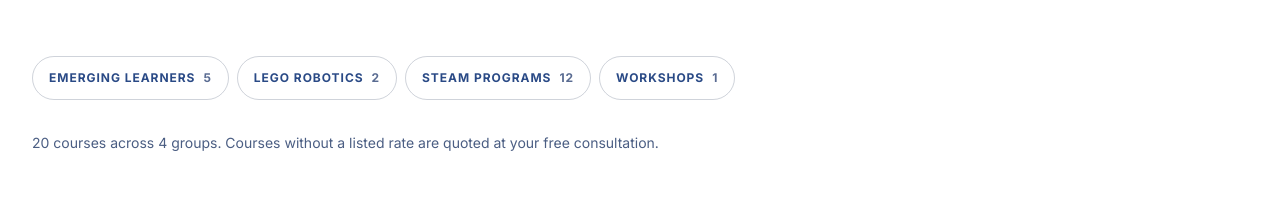
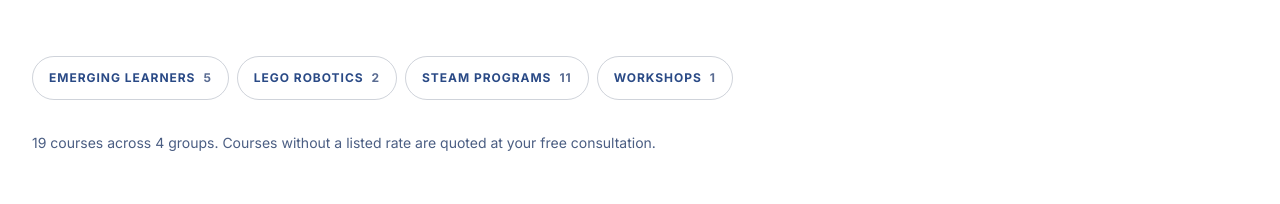
Before and after one commit to Bennyboy0789/resourceroomnc, a Next.js app: page /courses in a window 1280 px wide. Shown: the part 674-878 px from the top of the page. Built offline with nearby package versions, Linux system fonts and the light colour scheme.

Commit message:
update
scratch remove

```diff
--- a/src/content/courses.ts
+++ b/src/content/courses.ts
@@ -668,21 +668,6 @@
     ],
   },
   {
-    slug: `scratch-coding`,
-    name: `Scratch Coding`,
-    group: `STEAM Programs`,
-    grades: null,
-    summary: `Scratch is a coding community for children. The coding language comes with simple visual interface that allows children to create digital stories, games, cards, and animations. Classes coming February 2023`,
-    price: { low: 249, high: 249 },
-    image: `/images/courses/scratch-coding.jpg`,
-    imageAlt: `coding`,
-    legacyPath: `/product/scratch-coding/`,
-    body: [
-      `Scratch is a coding community for children. The coding language comes with simple visual interface that allows children to create digital stories, games, cards, and animations.`,
-      `Scratch fosters critical thinking and problem solving skills, creative thinking, expression, and teamwork skills. Come learn the basics of coding through our scratch coding course. Scratch offers the basics with drag and drop coding. Your child will learn how to make games like Pong, Flappy Bird, Fruit Ninja, and more!`,
-    ],
-  },
-  {
     slug: `steam-programs-at-resource-room-nc`,
     name: `STEAM Programs at Resource Room NC`,
     group: `STEAM Programs`,
--- a/src/content/redirects.ts
+++ b/src/content/redirects.ts
@@ -94,6 +94,11 @@
   ["/product/zoom-tutoring", "/programs/tutoring/virtual-tutoring"],
   ["/courses/zoom-tutoring", "/programs/tutoring/virtual-tutoring"],
 
+  /* Scratch Coding removed from the catalog at Joe's request — no longer in
+     content/courses.ts, so its WordPress path is caught here rather than
+     generated. */
+  ["/product/scratch-coding", "/courses#steam-programs"],
+
   // --- WooCommerce category archives ---------------------------------------
   ["/product-category/steam-programs", "/courses#steam-programs"],
   ["/product-category/lego-robotics", "/courses#lego-robotics"],
```
Also changed, not shown: public/images/courses/scratch-coding.jpg (deleted).
